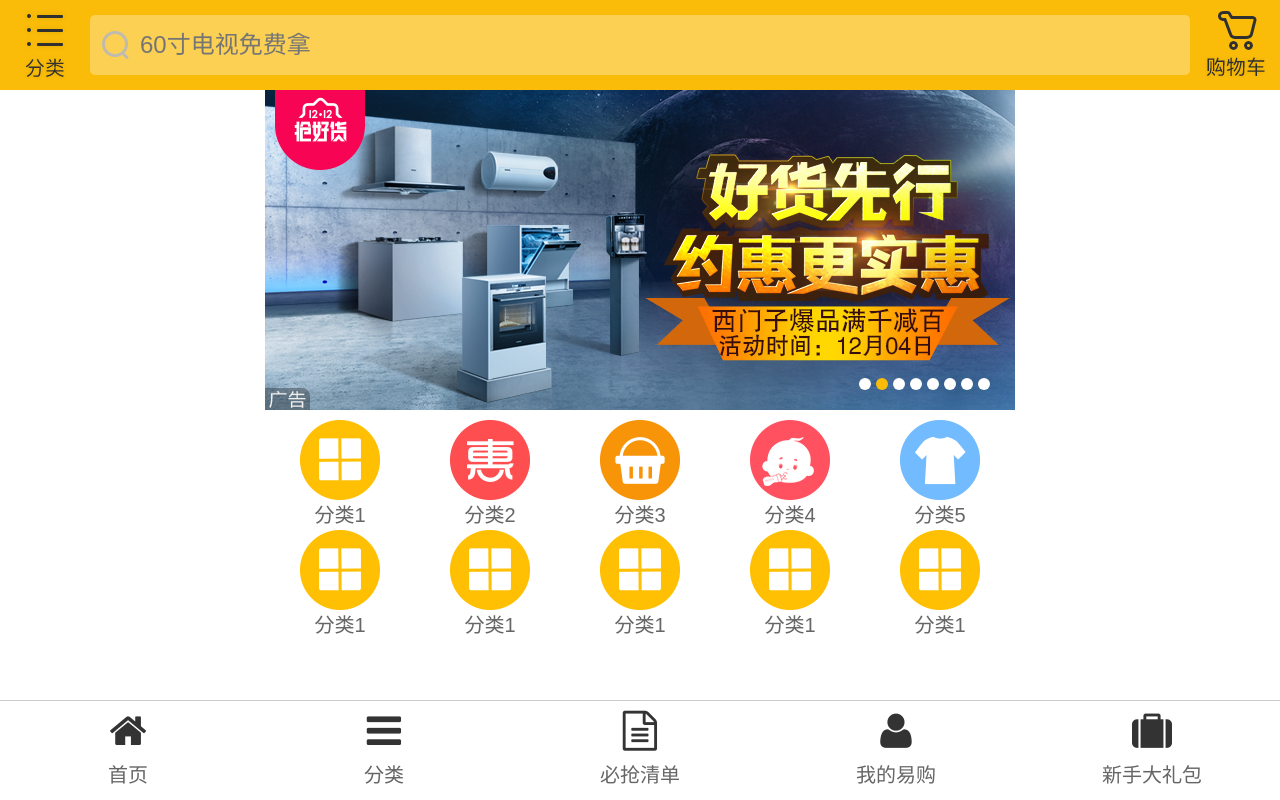
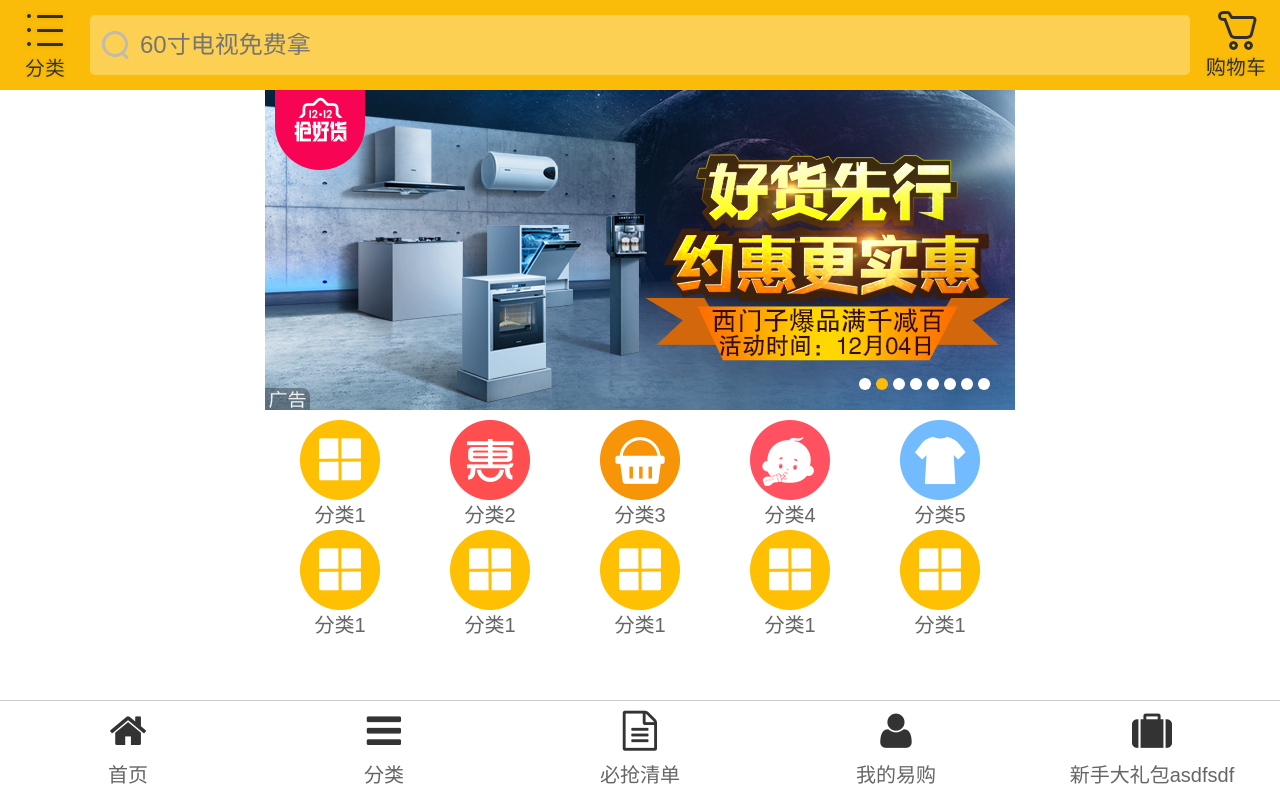
Before and after one commit to hellojinjin123/hellojinjin123.github.io, a plain HTML site: page index.html in a window 1280 px wide. Drawn offline with Linux system fonts and the light colour scheme.

Commit message:
test  in sourcetree

```diff
--- a/index.html
+++ b/index.html
@@ -137,7 +137,7 @@
                 <li>
                     <a href="#">
                         <span class="fa fa-suitcase"></span>
-                        <p>新手大礼包</p>
+                        <p>新手大礼包asdfsdf</p>
                     </a>
                 </li>
             </ul>
```
